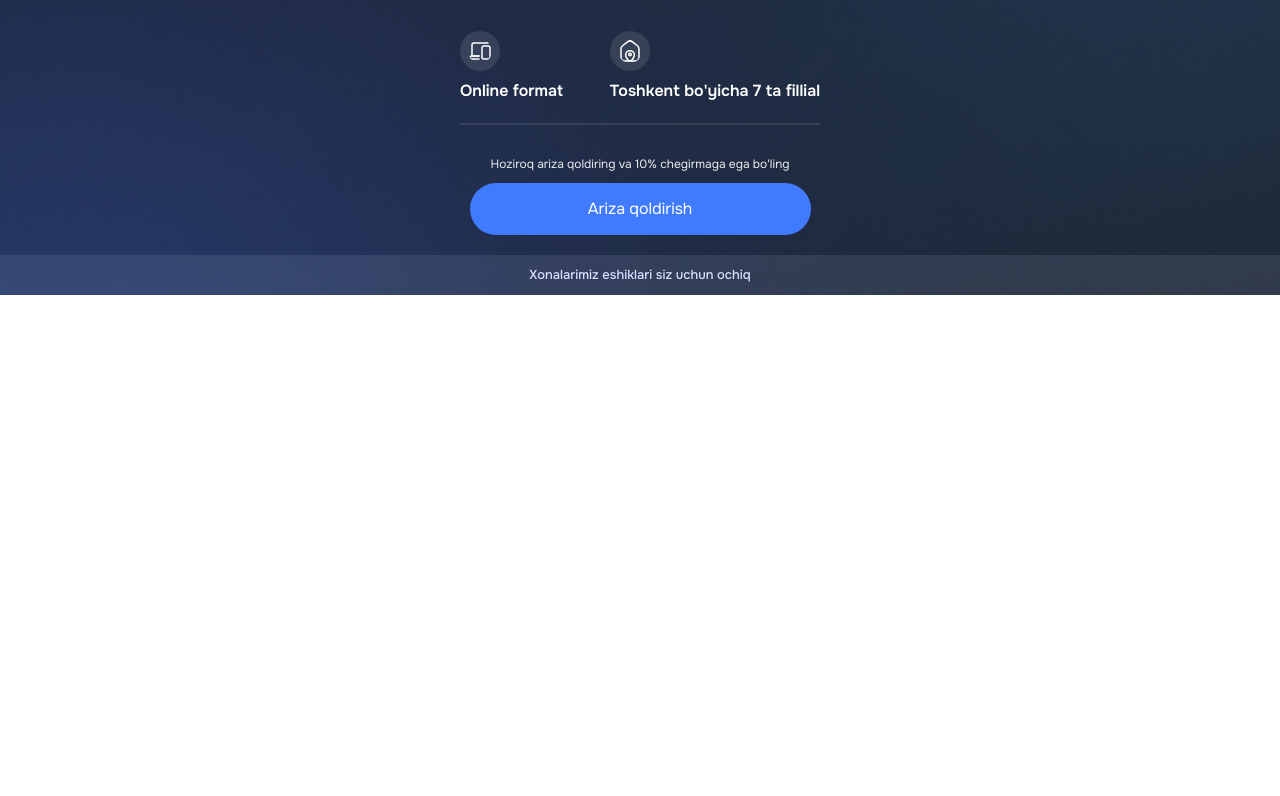
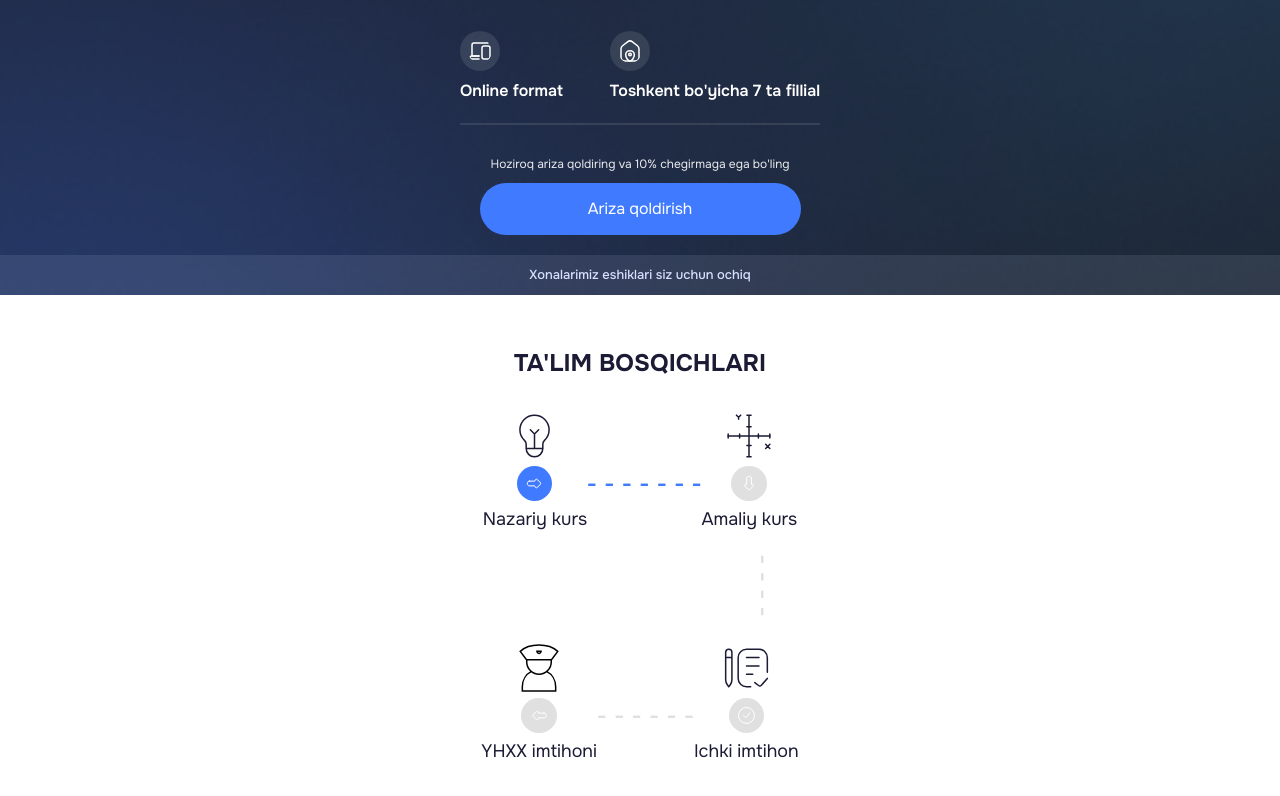
Before and after one commit to MohirDevv/Avtovoditel, a Vue app: page / in a window 1280 px wide. Shown: the part 384-1180 px from the top of the page. Before the commit the page ends 800 px from the top, so only its background shows below. Built offline with nearby package versions, Linux system fonts and the light colour scheme.

Commit message:
Talim info

```diff
--- a/src/App.vue
+++ b/src/App.vue
@@ -1,9 +1,11 @@
 <template>
   <Header/>
+  <TalimInfo/>
 </template>
 
 <script>
 import Header from './components/Header.vue';
+import TalimInfo from './components/TalimInfo.vue';
 
 
 export default {
@@ -13,6 +15,7 @@ export default {
   },
   components: {
     Header,
-  }
+    TalimInfo
+}
 }
 </script>
--- a/src/components/Header.vue
+++ b/src/components/Header.vue
@@ -1,6 +1,6 @@
 <template>
   <div
-    class="container pb-[70px] bg-[url('/src/assets/images/mobile/mobile-bg.png')] bg-cover bg-no-repeat"
+    class="container pb-[54px] bg-[url('/src/assets/images/mobile/mobile-bg.png')] bg-cover bg-no-repeat"
   >
     <div class="wrapper flex items-center justify-center flex-col">
       <div class="content max-w-[360px]">
@@ -82,7 +82,7 @@
             Hoziroq ariza qoldiring va 10% chegirmaga ega bo'ling
           </h2>
           <button
-            class="bg-[#407BFF] rounded-[50px] text-white px-[113px] py-[14px] mb-[20px] hover:bg-[#2C5AC2]
+            class="bg-[#407BFF] rounded-[50px] text-white px-[103px] py-[14px] mb-[20px] hover:bg-[#2C5AC2]
              transition-all"
           >
             <p class="w-[115px]">Ariza qoldirish</p>
--- /dev/null
+++ b/src/components/TalimInfo.vue
@@ -0,0 +1,58 @@
+<template>
+  <div class="container bg-white py-[50px]">
+    <div class="wrapper flex items-center justify-center flex-col">
+      <h1 class="text-[#1B1B35] text-[24px] font-bold pb-[30px]">
+        TA'LIM BOSQICHLARI
+      </h1>
+      <div class="iconsAnim flex items-center justify-center flex-col">
+        <div class="level1 flex items-center justify-center">
+          <div class="lamp flex items-center justify-center flex-col gap-[5px]">
+            <img src="/src/assets/icons/lamp.svg" alt="#" />
+            <img
+              src="/src/assets/icons/right-arrow.svg"
+              class="bg-[#407BFF] p-[8px] rounded-[50px]"
+              alt="#"
+            />
+            <p class="text-[#1B1B35] text-[18px]">Nazariy kurs</p>
+          </div>
+          <div class="line text-[#407BFF] text-[30px] mt-[20px]">
+            - - - - - - -
+          </div>
+          <div class="lamp flex items-center justify-center flex-col gap-[5px]">
+            <img src="/src/assets/icons/triogonometry.svg" alt="#" />
+            <img
+              src="/src/assets/icons/down-arrow.svg"
+              class="bg-[#E0E0E0] p-[8px] rounded-[50px]"
+              alt="#"
+            />
+            <p class="text-[#1B1B35] text-[18px]">Amaliy kurs</p>
+          </div>
+        </div>
+        <div
+          class="line text-[#E0E0E0] text-[30px] flex items-end justify-end mt-[30px] ml-[250px] rotate-90"
+        >
+          - - - -
+        </div>
+        <div class="level1 flex items-center justify-center mt-[35px]">
+          <div class="lamp flex items-center justify-center flex-col gap-[5px]">
+            <img src="/src/assets/icons/nurce.svg" alt="#">
+            <img src="/src/assets/icons/left-arrow.svg" class="bg-[#E0E0E0] p-[8px] rounded-[50px]" alt="#">
+            <p class="text-[#1B1B35] text-[18px]">YHXX imtihoni</p>
+          </div>
+          <div class="line text-[#E0E0E0] text-[30px] mt-[20px]">- - - - - -</div>
+          <div class="lamp flex items-center justify-center flex-col gap-[5px]">
+            <img src="/src/assets/icons/done_job.svg" alt="#">
+            <img src="/src/assets/icons/check-circle.svg" class="bg-[#E0E0E0] p-[8px] rounded-[50px]" alt="#">
+            <p class="text-[#1B1B35] text-[18px]">Ichki imtihon</p>
+          </div>
+        </div>
+      </div>
+    </div>
+  </div>
+</template>
+
+<script>
+export default {};
+</script>
+
+<style scoped></style>
```
Also changed, not shown: src/assets/images/mobile/text_bg.png (added).
